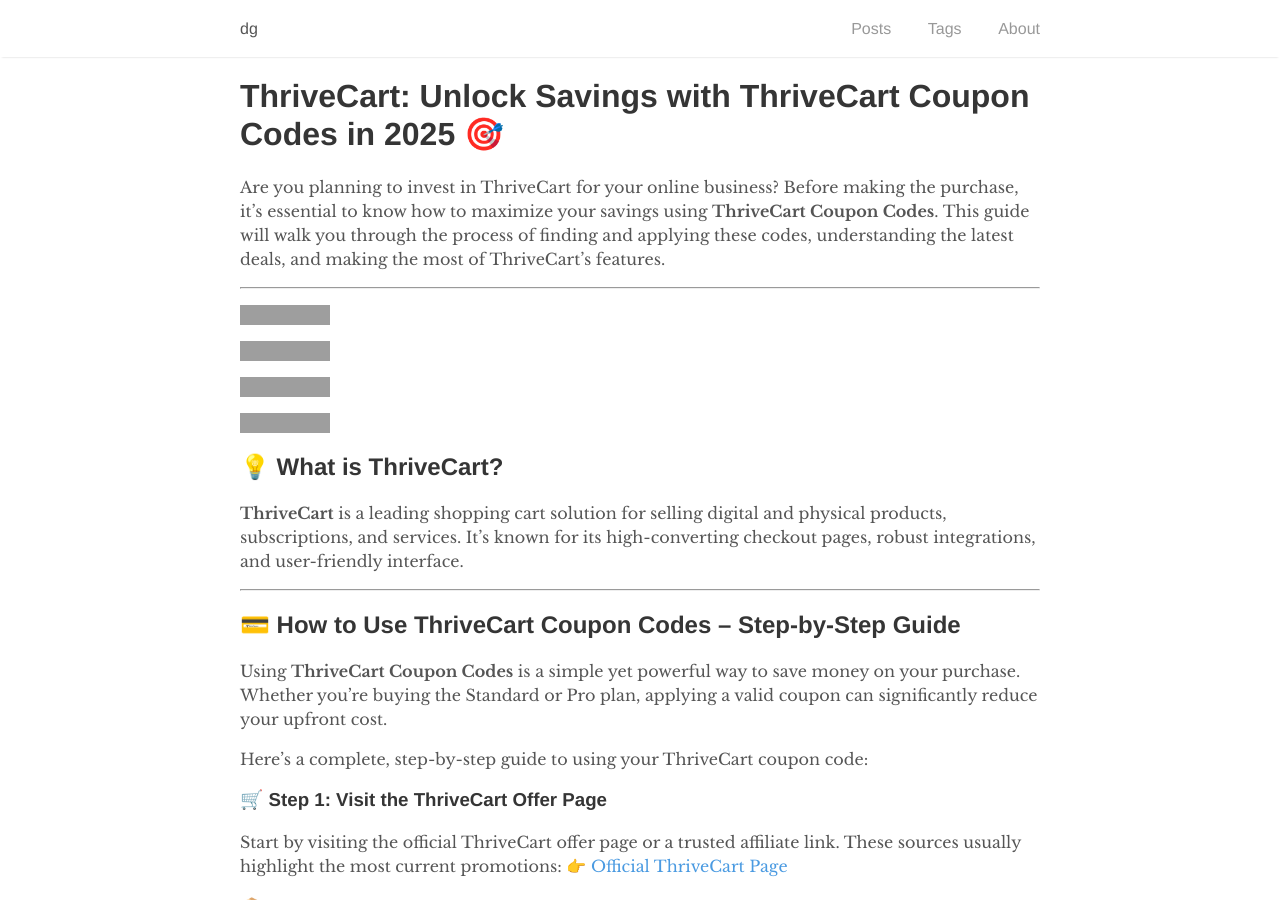
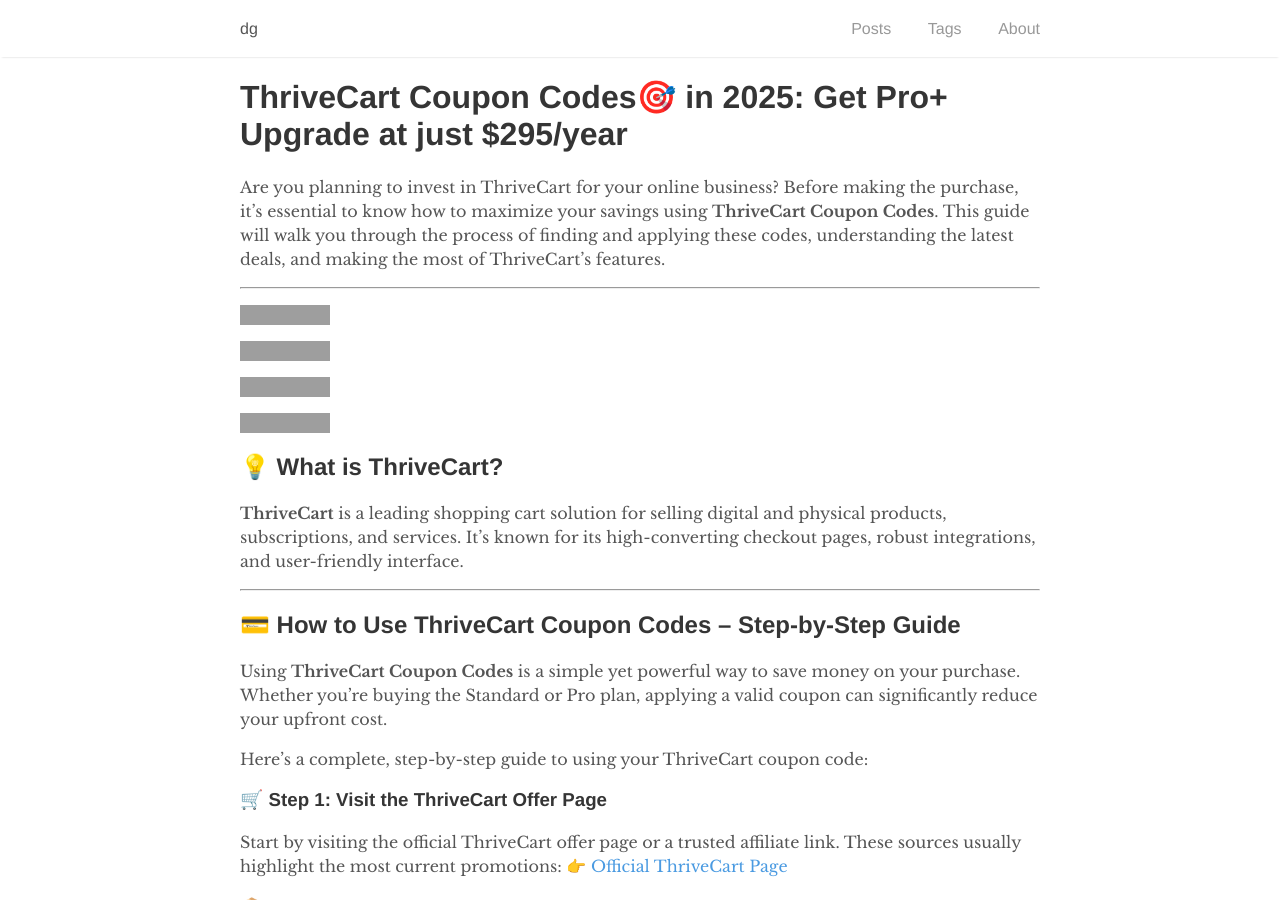
Before and after one commit to digiexe-official/dg, a Jekyll site: the page built from wp/thrivecart-coupon-codes.md, in a window 1280 px wide and 900 px high. Built offline with Jekyll 4.4.1, drawn with Linux system fonts in a browser that asks for light colours; grey boxes are pictures that could not be loaded.

Commit message:
updated title

```diff
--- a/wp/thrivecart-coupon-codes.md
+++ b/wp/thrivecart-coupon-codes.md
@@ -8,7 +8,7 @@ robots: index, follow
 permalink: /thrivecart-coupon-codes/
 ---
 
-# ThriveCart: Unlock Savings with ThriveCart Coupon Codes in 2025 🎯
+# ThriveCart Coupon Codes🎯 in 2025: Get Pro+ Upgrade at just $295/year
 
 Are you planning to invest in ThriveCart for your online business? Before making the purchase, it's essential to know how to maximize your savings using **ThriveCart Coupon Codes**. This guide will walk you through the process of finding and applying these codes, understanding the latest deals, and making the most of ThriveCart's features.
 
```
Also changed, not shown: other parts of wp/thrivecart-coupon-codes.md (+1 -1 lines).
